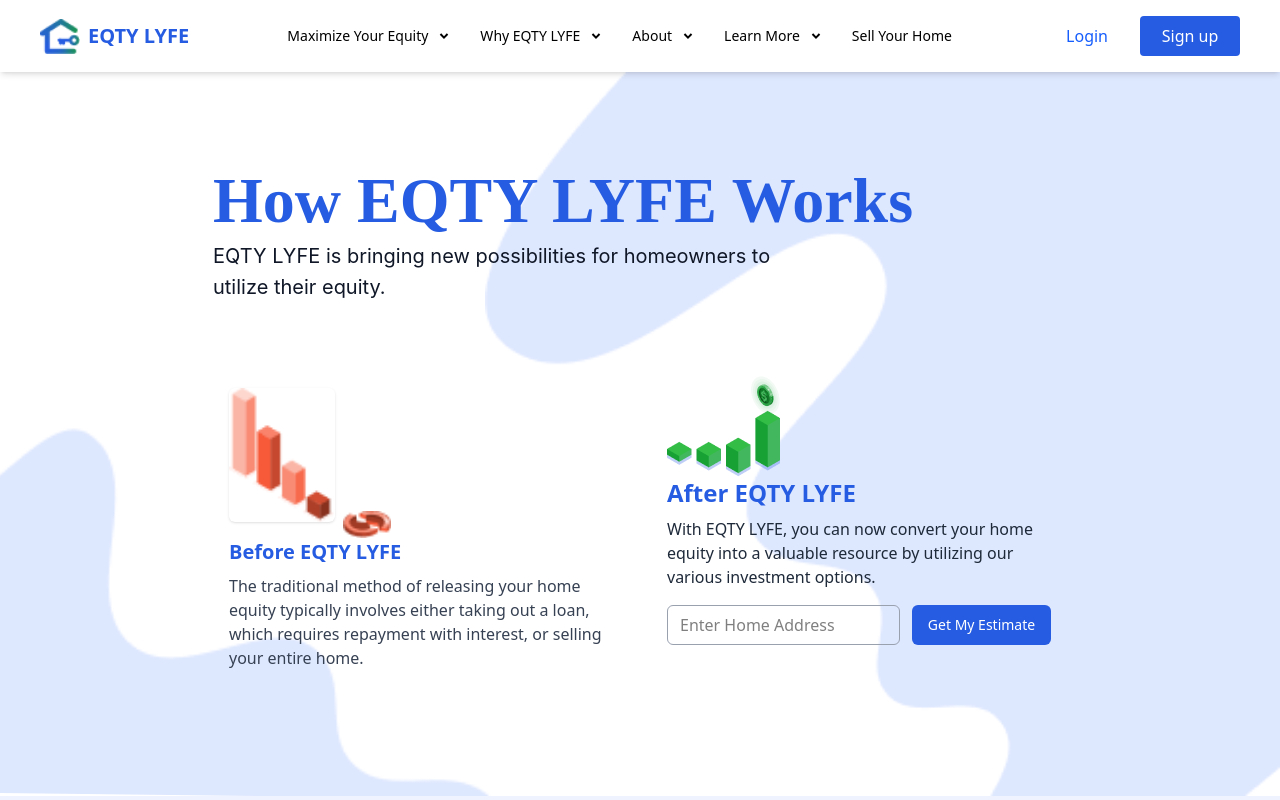
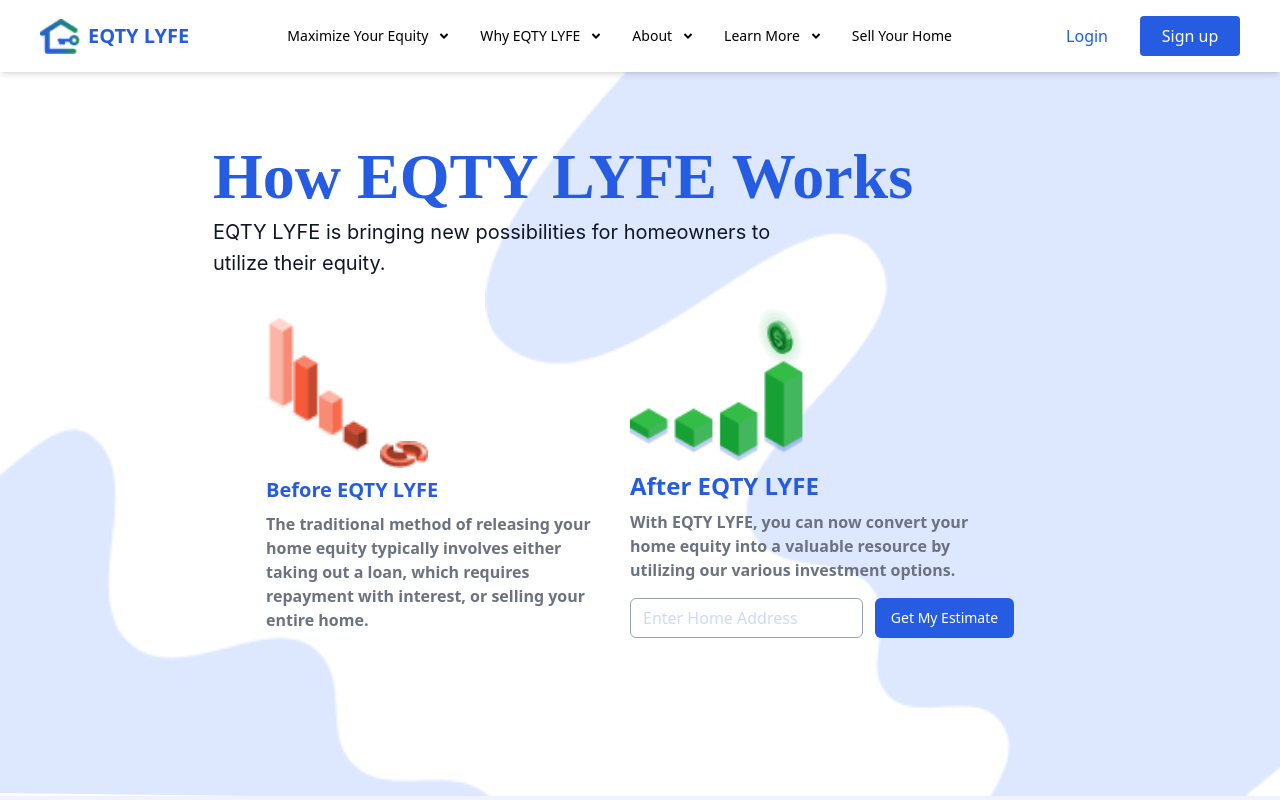
Before and after one commit to mdmoghnishah/EQTYLYFE, a React (Vite) app: page /why-eqtylyfe in a window 1280 px wide. Shown: the top 800 px of the page. Built offline with nearby package versions, Linux system fonts and the light colour scheme.

Commit message:
updated responsiveness

```diff
--- a/src/components/Header.jsx
+++ b/src/components/Header.jsx
@@ -54,7 +54,7 @@
             <Navbar />
             <div className="w-full bg-white overflow-x-hidden">
 
-                <div className="relative w-full h-[724px] bg-[white] flex justify-center items-center ">
+                <div className="relative w-full min-h-[724px] bg-white flex flex-col items-center">
                     {/* Backgrounds */}
                     <img
                         src={vector6}
@@ -68,7 +68,7 @@
                     />
 
                     {/* Top Section: Title + Subtext */}
-                    <div className="relative z-10 lg:absolute lg:top-[65px] lg:left-[213px] flex flex-col gap-2 items-center lg:items-start px-4 pt-8 lg:px-0 text-center lg:text-left">
+                    <div className="relative z-10 mt-12 lg:absolute lg:top-[25px] lg:left-[213px] flex flex-col gap-2 items-center lg:items-start px-4 lg:px-0 text-center lg:text-left">
                         <h1 className="text-4xl sm:text-5xl lg:text-[64px] leading-[100%] font-bold font-['IBM_Plex_Serif'] text-[#265CE1]">
                             How EQTY LYFE Works
                         </h1>
@@ -77,50 +77,50 @@
                         </p>
                     </div>
 
-                    {/* Amico Image */}
-
                     {/* Content Section */}
-                    <div className="relative z-10 flex flex-col-reverse lg:flex-row justify-between w-full px-4 mt-12 lg:mt-0 lg:absolute lg:top-[300px] gap-10 lg:gap-0">
+                    <div className="relative z-10 flex flex-col-reverse lg:flex-row justify-between w-full px-4 mt-12 lg:mt-0 lg:absolute lg:top-[230px] gap-10 lg:gap-0">
                         {/* Left side - Before EQTY */}
-                        <div className="flex-1 flex flex-col items-center lg:items-start text-center lg:text-left lg:pl-[213px]">
-                            <div className="relative flex gap-2 items-center justify-center lg:justify-start">
+                        <div className="flex-1 flex flex-col items-center lg:items-start text-center lg:text-left lg:pl-[250px]">
+                            <div className="relative flex gap-2 items-center justify-center lg:justify-start mb-2">
                                 <img
                                     src={barChart}
                                     alt="Bar Chart"
-                                    className="w-[80px] sm:w-[100px] lg:w-[106px] h-auto rounded-md shadow z-10"
+                                    className="w-[80px] sm:w-[100px] lg:w-[106px] h-auto rounded-md z-10"
                                 />
                                 <img
                                     src={brokenCoin}
                                     alt="Broken Coin"
-                                    className="w-[40px] pt-[139px]  sm:w-[48px] h-auto z-10"
+                                    className="w-[40px] pt-[139px] sm:w-[48px] h-auto z-10"
                                 />
                             </div>
                             <h4 className="text-[#265CE1] font-extrabold text-xl mb-2">Before EQTY LYFE</h4>
-                            <p className="text-gray-700 text-base max-w-sm mb-4">
+                            <p className="text-base max-w-sm mb-4 font-inter text-[#6B7280] font-semibold">
                                 The traditional method of releasing your home equity typically involves either taking
                                 out a loan, which requires repayment with interest, or selling your entire home.
                             </p>
                         </div>
 
                         {/* Right side - After EQTY */}
-                        <div className="flex flex-col  items-center lg:items-start text-center lg:text-left lg:pl-8 lg:pr-[213px]">
+                        <div className="flex flex-col items-center lg:items-start text-center lg:text-left lg:pl-8 lg:pr-[250px]">
+                            <div className="mb-2 flex justify-center lg:justify-start w-full">
                                 <img
                                     src={amico}
                                     alt="Amico"
-                                className=""
+                                    className="w-[300px] md:w-[360px] lg:w-[180px] h-auto"
                                 />
-                            <h4 className="text-[#265CE1]  text-2xl font-extrabold mb-2">After EQTY LYFE</h4>
-                            <p className="text-base text-gray-800 max-w-sm mb-4">
+                            </div>
+                            <h4 className="text-[#265CE1] text-2xl font-extrabold mb-2">After EQTY LYFE</h4>
+                            <p className="text-base text-[#6B7280] max-w-sm mb-4 font-semibold">
                                 With EQTY LYFE, you can now convert your home equity into a valuable resource by
                                 utilizing our various investment options.
                             </p>
 
                             {/* Input + Button */}
-                            <div className="flex flex-col sm:flex-row items-center sm:items-center gap-3 w-full max-w-sm">
+                            <div className="flex flex-col sm:flex-row items-center gap-3 w-full max-w-sm">
                                 <input
                                     type="text"
                                     placeholder="Enter Home Address"
-                                    className="w-full sm:w-[233px] h-10 px-3 border border-gray-400 rounded-md text-base"
+                                    className="w-full text-[#9AB6FC] sm:w-[233px] h-10 px-3 border border-gray-400 rounded-md text-base"
                                 />
                                 <button
                                     onClick={handleScroll}
@@ -132,6 +132,7 @@
                         </div>
                     </div>
                 </div>
+
 
 
                 {/* ========== Layer 2: Our Solution Section ========== */}
--- a/src/components/Home.jsx
+++ b/src/components/Home.jsx
@@ -14,6 +14,8 @@
 import signup2 from '../assets/signup2.png';
 import FooterSection from './FooterSection';
 import tinyhouse from '../assets/tiny-house.png';
+
+
 
 const Home = () => {
     return (
@@ -44,6 +46,8 @@
                 <div className="w-full lg:w-[600px]">
                     <img src={tinyhouse} alt="House Illustration" className="w-full h-auto" />
                 </div>
+
+
             </div>
             <div className="relative w-full max-w-[1562px] h-auto lg:h-[485px] mx-auto flex flex-col lg:flex-row justify-between items-center p-5 sm:p-10 lg:p-20 overflow-hidden">
                 {/* Background Image */}
```
Also changed, not shown: src/assets/Houses.png (added), src/assets/coin.png. Lines whose indentation alone changed are shown as unchanged.
